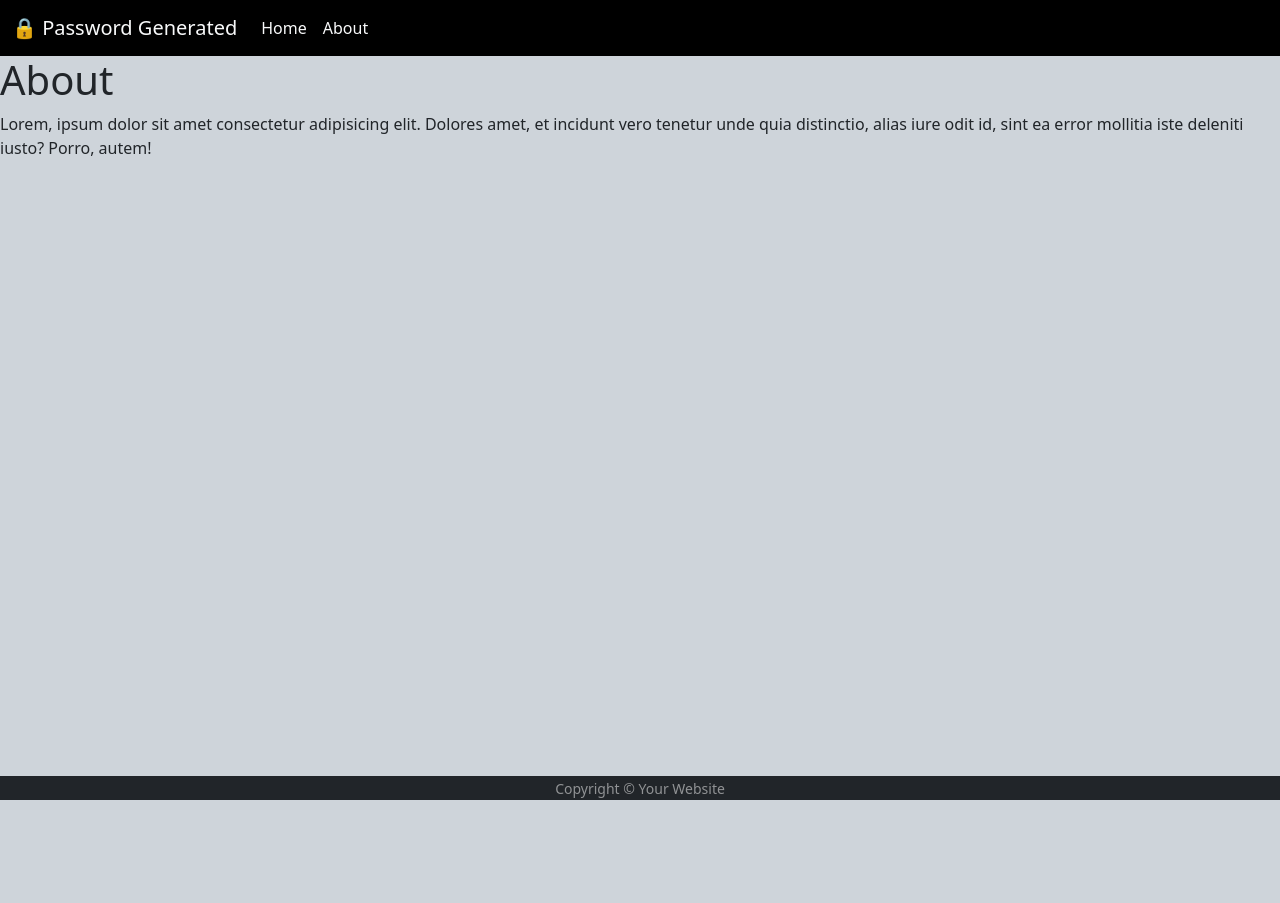
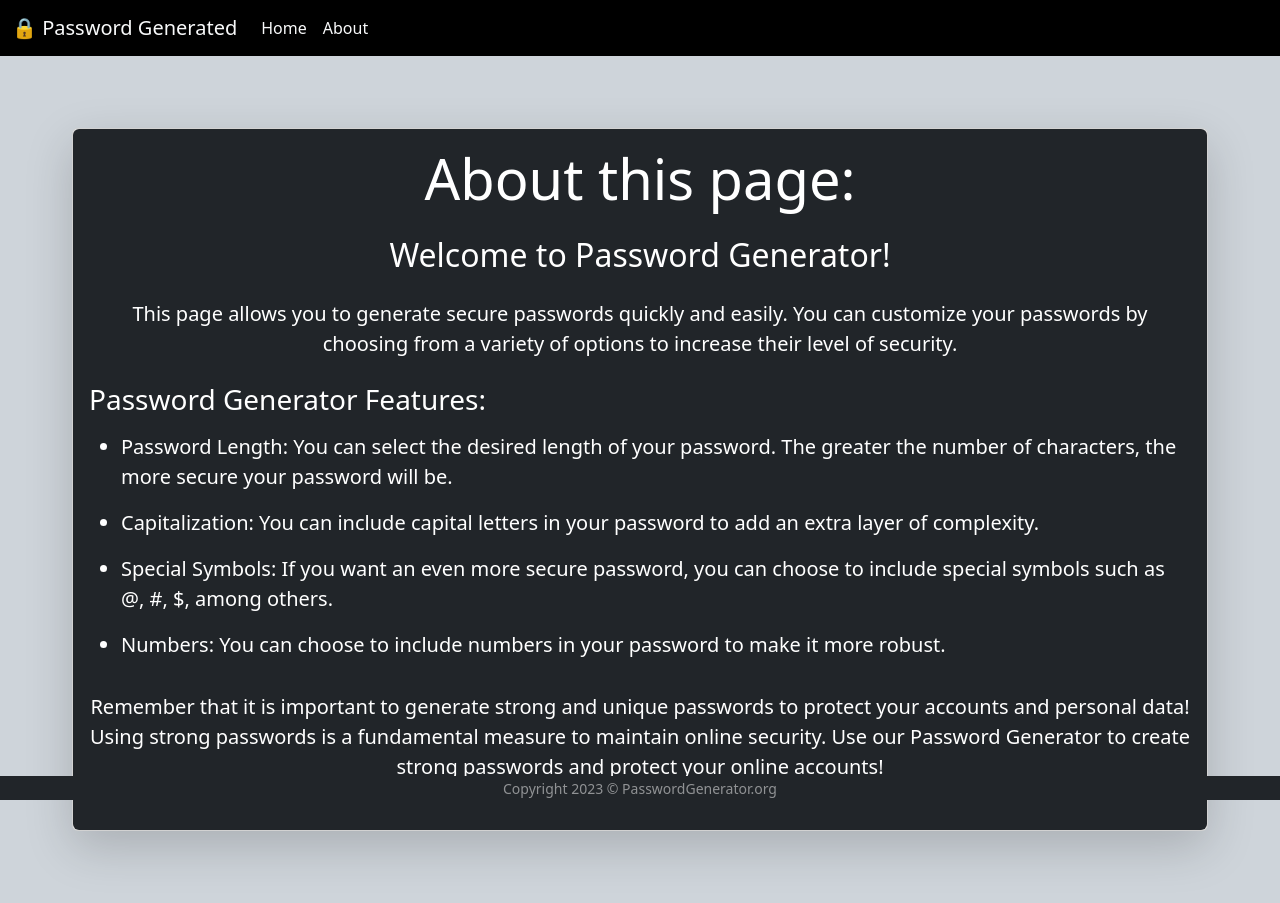
Before and after one commit to lautajam/django_password_generator, a Django app: page /about/ in a window 1280 px wide. Before the commit the page ends 800 px from the top, so only its background shows below. Run offline with Django 4.2, Linux system fonts and the light colour scheme.

Commit message:
All pages have design
All pages have their design and functionality; about serves as a guide to the page, home serves to generate the password and the password page displays it

```diff
--- a/generator/templates/about.html
+++ b/generator/templates/about.html
@@ -1,5 +1,39 @@
 {% extends 'layouts/base.html' %}
 {% block content %}
-    <h1>About</h1>
-    <p>Lorem, ipsum dolor sit amet consectetur adipisicing elit. Dolores amet, et incidunt vero tenetur unde quia distinctio, alias iure odit id, sint ea error mollitia iste deleniti iusto? Porro, autem!</p>
+
+    <div class="d-flex justify-content-center align-items-center p-4 m-5">
+        <div class="card shadow-lg">
+            <div class="card-body bg-dark rounded text-white">
+                <h1 class="card-title text-center display-4 mb-4">About this page:</h1>
+                <h2 class="text-center mb-4">Welcome to Password Generator!</h2>
+                <p class="fs-5 text-center mb-4">This page allows you to generate secure passwords quickly and easily. You
+                    can customize your passwords by choosing from a variety of options to increase their level of security.
+                </p>
+                <h3 class="mb-3">Password Generator Features:</h3>
+                <ul class="fs-5">
+                    <li class="mb-3">
+                        Password Length: You can select the desired length of your password. The greater the number of
+                        characters, the more secure your password will be.
+                    </li>
+                    <li class="mb-3">
+                        Capitalization: You can include capital letters in your password to add an extra layer of
+                        complexity.
+                    </li>
+                    <li class="mb-3">
+                        Special Symbols: If you want an even more secure password, you can choose to include special symbols
+                        such as @, #, $, among others.
+                    </li>
+                    <li class="mb-3">
+                        Numbers: You can choose to include numbers in your password to make it more robust.
+                    </li>
+                </ul>
+                <p class="fs-5 text-center py-3">
+                    Remember that it is important to generate strong and unique passwords to protect your accounts and
+                    personal data! Using strong passwords is a fundamental measure to maintain online security.
+                    Use our Password Generator to create strong passwords and protect your online accounts!
+                </p>
+            </div>
+        </div>
+    </div>
+
 {% endblock %}
--- a/generator/templates/layouts/base.html
+++ b/generator/templates/layouts/base.html
@@ -13,7 +13,7 @@
     <body class="bg-dark-subtle">
         <nav class="navbar navbar-expand-lg bg-black">
             <div class="container-fluid">
-                <a class="navbar-brand text-light" href="#">
+                <a class="navbar-brand text-light" href="{% url 'index' %}">
                     🔒 Password Generated
                 </a>
                 <button class="navbar-toggler" type="button" data-bs-toggle="collapse" data-bs-target="#navbarNav"
@@ -38,7 +38,7 @@
         </div>
         <footer class="bg-dark text-white-50 fixed-bottom">
             <div class="container text-center">
-                <small>Copyright © Your Website</small>
+                <small>Copyright 2023 © PasswordGenerator.org</small>
             </div>
         </footer>
         {# Script Js Bootstrap #}
```
Also changed, not shown: generator/templates/index.html (+7 -11 lines), generator/templates/password.html (+9 -3 lines), 1 other file.
